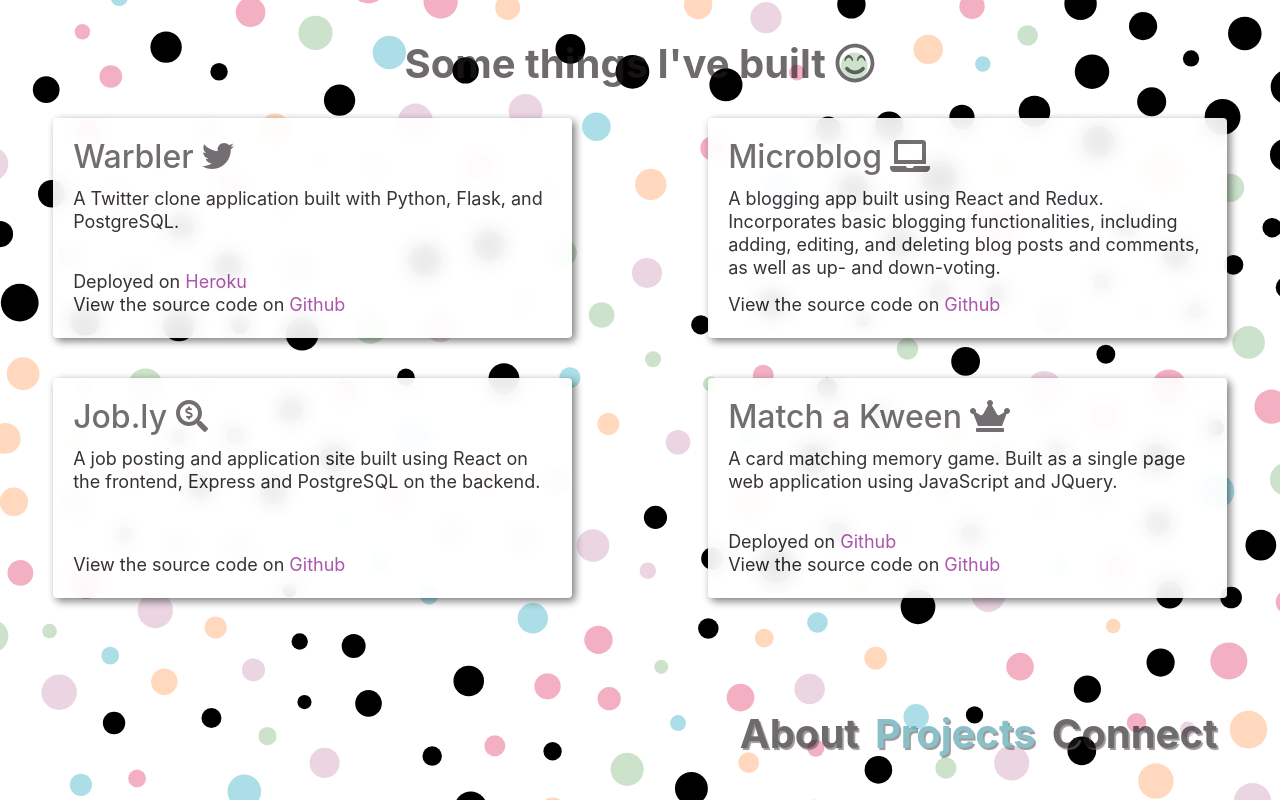
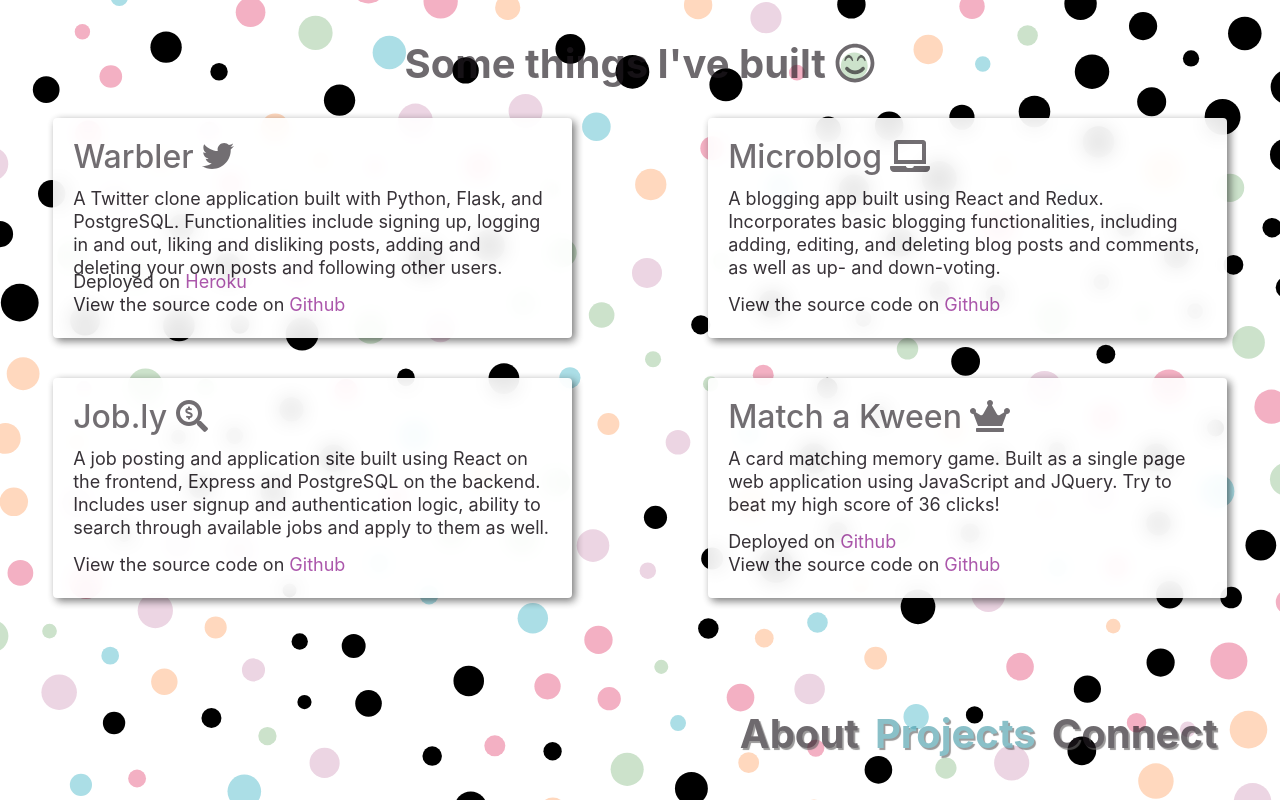
Before and after one commit to hatz7505/personal-website, a React (Create React App) app: page /projects in a window 1280 px wide. Built offline with nearby package versions, Linux system fonts and the light colour scheme.

Commit message:
updated project descriptions

```diff
--- a/src/Projects.js
+++ b/src/Projects.js
@@ -36,7 +36,9 @@ function Projects() {
                 </CardTitle>
                 <CardText className="project-text">
                   A Twitter clone application built with Python, Flask, and
-                  PostgreSQL.
+                  PostgreSQL. Functionalities include signing up, logging in and
+                  out, liking and disliking posts, adding and deleting your own
+                  posts and following other users.
                   <span className="project-links">
                     Deployed on{" "}
                     <a
@@ -102,7 +104,9 @@ function Projects() {
                 </CardTitle>
                 <CardText className="project-text">
                   A job posting and application site built using React on the
-                  frontend, Express and PostgreSQL on the backend.
+                  frontend, Express and PostgreSQL on the backend. Includes user
+                  signup and authentication logic, ability to search through
+                  available jobs and apply to them as well.
                   <span className="project-links">
                     View the source code on{" "}
                     <a
@@ -128,7 +132,8 @@ function Projects() {
                 </CardTitle>
                 <CardText className="project-text">
                   A card matching memory game. Built as a single page web
-                  application using JavaScript and JQuery.
+                  application using JavaScript and JQuery. Try to beat my high
+                  score of 36 clicks!
                   <span className="project-links">
                     Deployed on{" "}
                     <a
```
